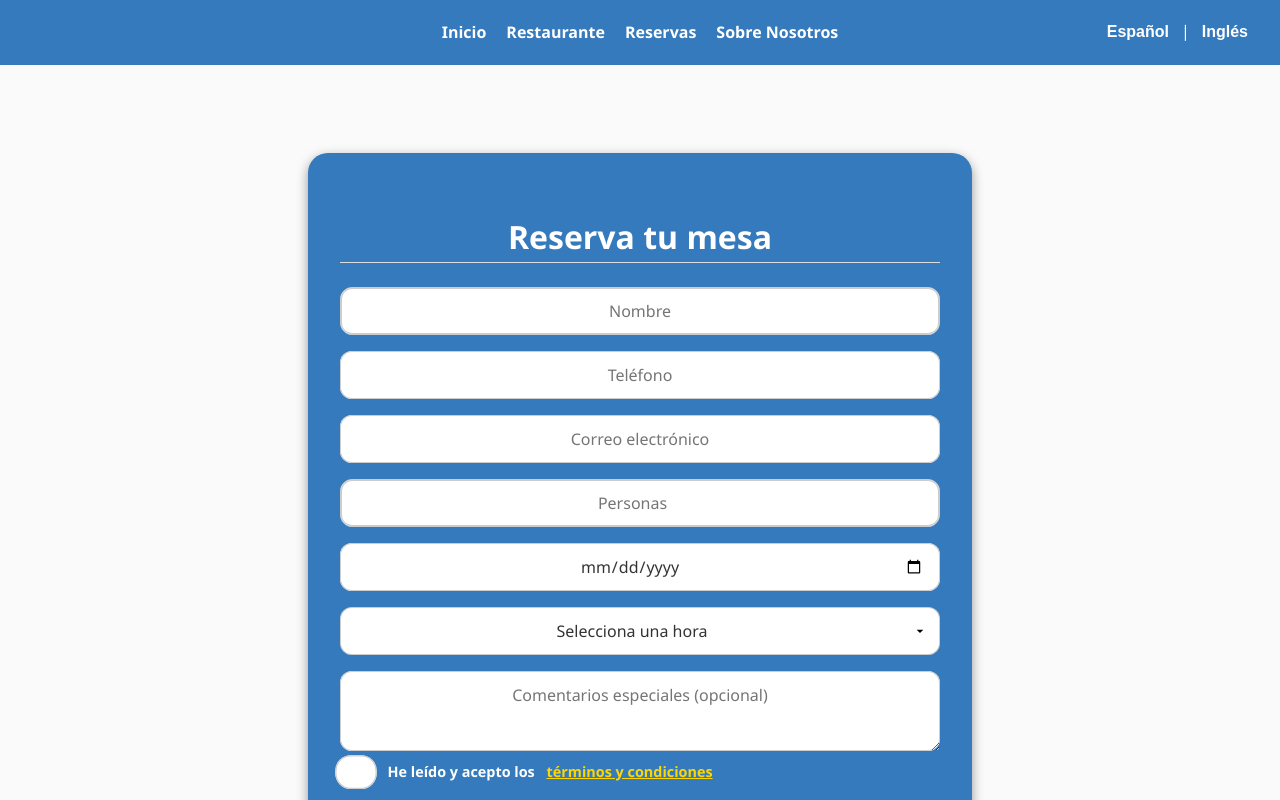
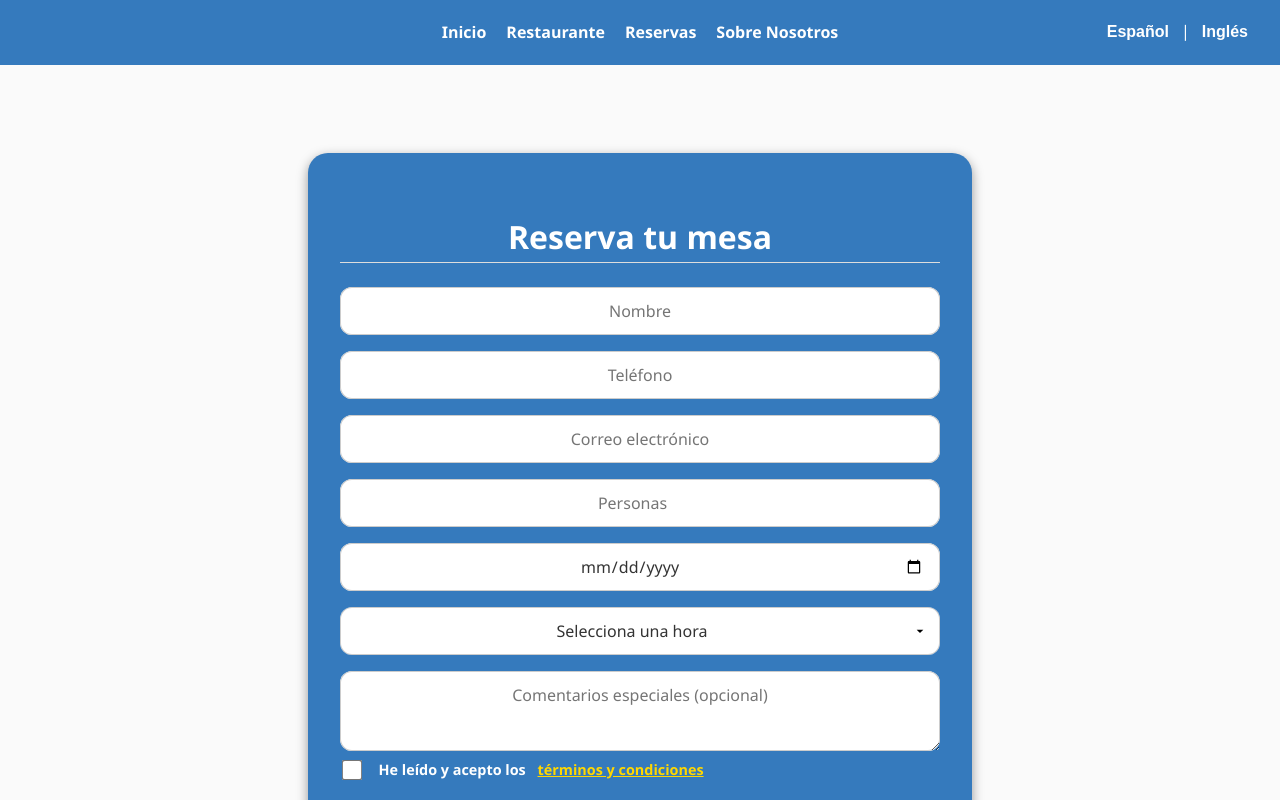
Before and after one commit to alexrotar908/antidoto_web, a React (Create React App) app: page /reservas in a window 1280 px wide. Shown: the top 800 px of the page. Built offline with nearby package versions, Linux system fonts and the light colour scheme.

Commit message:
Actualizo proyecto web

```diff
--- a/src/pages/reservas/reservas.css
+++ b/src/pages/reservas/reservas.css
@@ -21,7 +21,7 @@
   gap: 1rem;
 }
 
-.reserva-form input,
+.reserva-form input:not([type="checkbox"]),
 .reserva-form select,
 .reserva-form textarea {
   all: unset;
--- a/src/pages/reservas/reservas.js
+++ b/src/pages/reservas/reservas.js
@@ -66,7 +66,7 @@ const Reservas = () => {
 
     try {
       const res = await fetch(
-        'https://clase-easypanel-1-n8n.dxqu9z.easypanel.host/webhook/reserva_antidoto',
+        'https://clase-easypanel-1-n8n.dxqu9z.easypanel.host/webhook-test/reserva_antidoto',
         {
           method: 'POST',
           headers: { 'Content-Type': 'application/json' },
```
